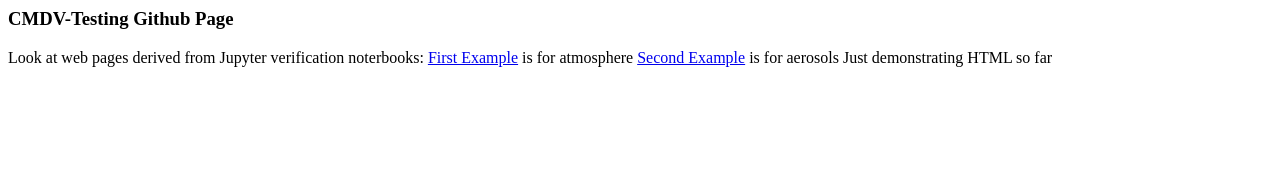
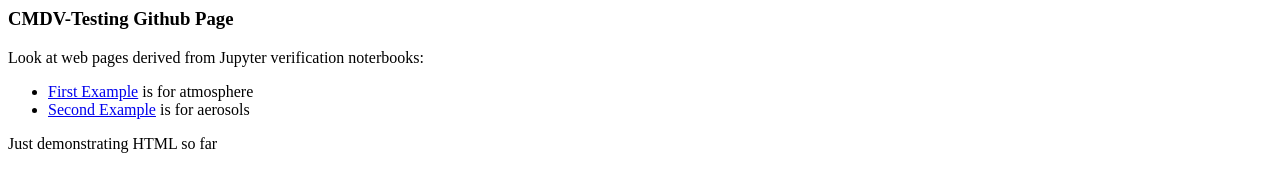
Before and after one commit to E3SM-Project/CMDV-testing, a plain HTML site: page index.html in a window 1280 px wide. Drawn offline with Linux system fonts and the light colour scheme.

Commit message:
Update index.html

```diff
--- a/index.html
+++ b/index.html
@@ -1,7 +1,9 @@
 <H3>CMDV-Testing Github Page</H3>
 
-Look at web pages derived from Jupyter verification noterbooks:
-<a href="VerifPage1.html">First Example</a> is for atmosphere
-<a href="VerifPage2.html">Second Example</a> is for aerosols
+Look at web pages derived from Jupyter verification noterbooks: <br>
+<ul>
+  <li> <a href="VerifPage1.html">First Example</a> is for atmosphere </li>
+  <li> <a href="VerifPage2.html">Second Example</a> is for aerosols </li>
+</ul>
 
 Just demonstrating HTML so far
```
